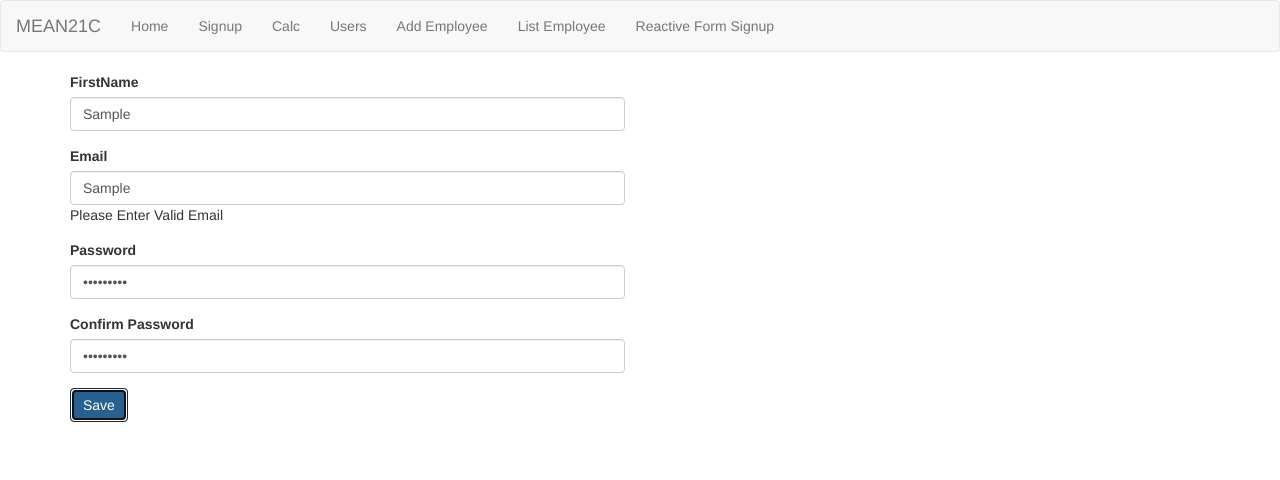
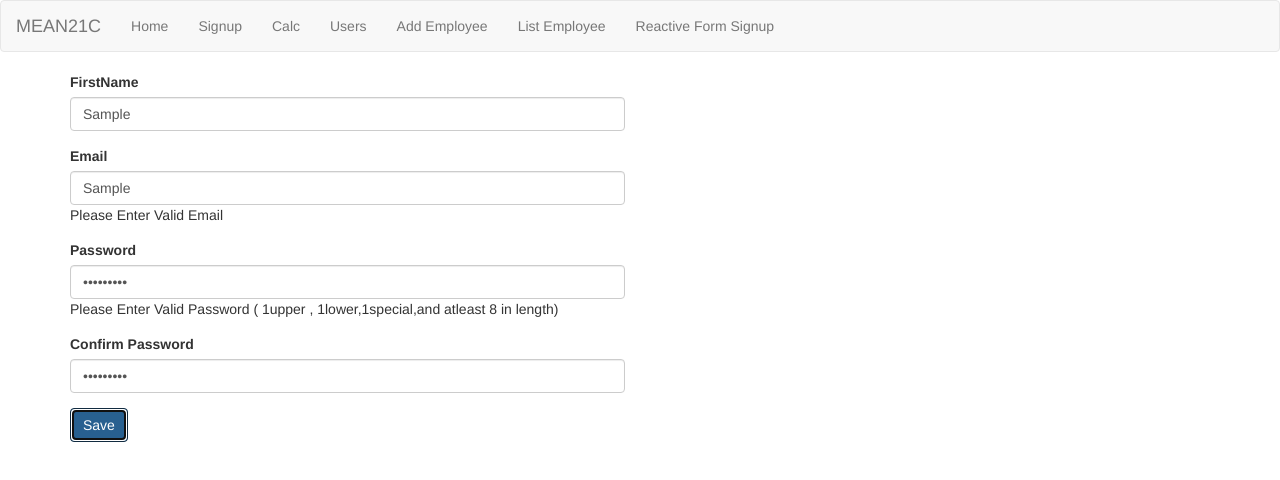
Before and after one commit to tejasshah2k19/c-tf21-mean, an Angular app: page /reactive-form-signup in a window 1280 px wide. Both pictures are taken after typing "Sample", "Sample", "Sample123", "Sample123" into the empty fields and a click on the button "Save". Shown: the top 480 px of the page. Built offline with nearby package versions, Linux system fonts and the light colour scheme.

Commit message:
custom validation

```diff
--- a/src/app/reactive-forms-signup/reactive-forms-signup.component.html
+++ b/src/app/reactive-forms-signup/reactive-forms-signup.component.html
@@ -50,6 +50,16 @@
             <div class="form-group">
                 <label>Password</label>
                 <input type="password" class="form-control" formControlName="password" />
+                <span *ngIf="myForm.get('password')?.touched && myForm.get('password')?.invalid">
+                    <span *ngIf="myForm.get('password')?.hasError('required')">
+                        Please Enter Password
+                    </span>
+                    <span *ngIf="myForm.get('password')?.dirty && myForm.get('password')?.hasError('strengthError')">
+                        Please Enter Valid Password ( 1upper , 1lower,1special,and atleast 8 in length)
+                    </span>
+
+
+                </span>
             </div>
 
 
--- a/src/app/reactive-forms-signup/reactive-forms-signup.component.ts
+++ b/src/app/reactive-forms-signup/reactive-forms-signup.component.ts
@@ -1,5 +1,5 @@
 import { Component, OnInit } from '@angular/core';
-import { FormControl, FormGroup, Validators } from '@angular/forms';
+import { AbstractControl, FormControl, FormGroup, Validators } from '@angular/forms';
 
 @Component({
   selector: 'app-reactive-forms-signup',
@@ -9,14 +9,14 @@ import { FormControl, FormGroup, Validators } from '@angular/forms';
 export class ReactiveFormsSignupComponent implements OnInit {
 
 
-  myForm:FormGroup
+  myForm: FormGroup
   constructor() {
 
     this.myForm = new FormGroup({
-      firstName:new FormControl('',[Validators.required]),
-      email : new FormControl('',[Validators.required,Validators.email]),
-      password : new FormControl('',[Validators.required]),
-      confirmPassword : new FormControl('',[Validators.required]),
+      firstName: new FormControl('', [Validators.required]),
+      email: new FormControl('', [Validators.required, Validators.email]),
+      password: new FormControl('', [Validators.required, this.passwordStrength]),
+      confirmPassword: new FormControl('', [Validators.required]),
 
     })
 
@@ -25,10 +25,38 @@ export class ReactiveFormsSignupComponent implements OnInit {
   ngOnInit(): void {
   }
 
-  saveUser(){
+  saveUser() {
     console.log("save user Called....")
     console.log(this.myForm.value)
-    console.log("valid?? ",this.myForm.valid)
+    console.log("valid?? ", this.myForm.valid)
 
   }
+
+  passwordStrength(control: AbstractControl) { //password ==> FormControl
+    let password: string = control.value // extract value of password from control
+    let count = 0;
+    let isDigit = 0, isUpper = 0, isLower = 0, isSpecial = 0;
+    for (let i = 0; i < password.length; i++) {
+      if (password.charAt(i) >= 'a' && password.charAt(i) <= 'z') {
+        isLower = 1
+      } else if (password.charAt(i) >= 'A' && password.charAt(i) <= 'Z') {
+        isUpper = 1
+      } else if (password.charAt(i) >= '0' && password.charAt(i) <= '9') {
+        isDigit = 1
+      } else {
+        isSpecial = 1
+      }
+      count++
+    }
+
+    if (count < 8 || isDigit == 0 || isLower == 0 || isUpper == 0 || isSpecial == 0) {
+      return {
+        strengthError: true
+      }
+    } else {
+      return null
+    }
+
+  }
+
 }
```
